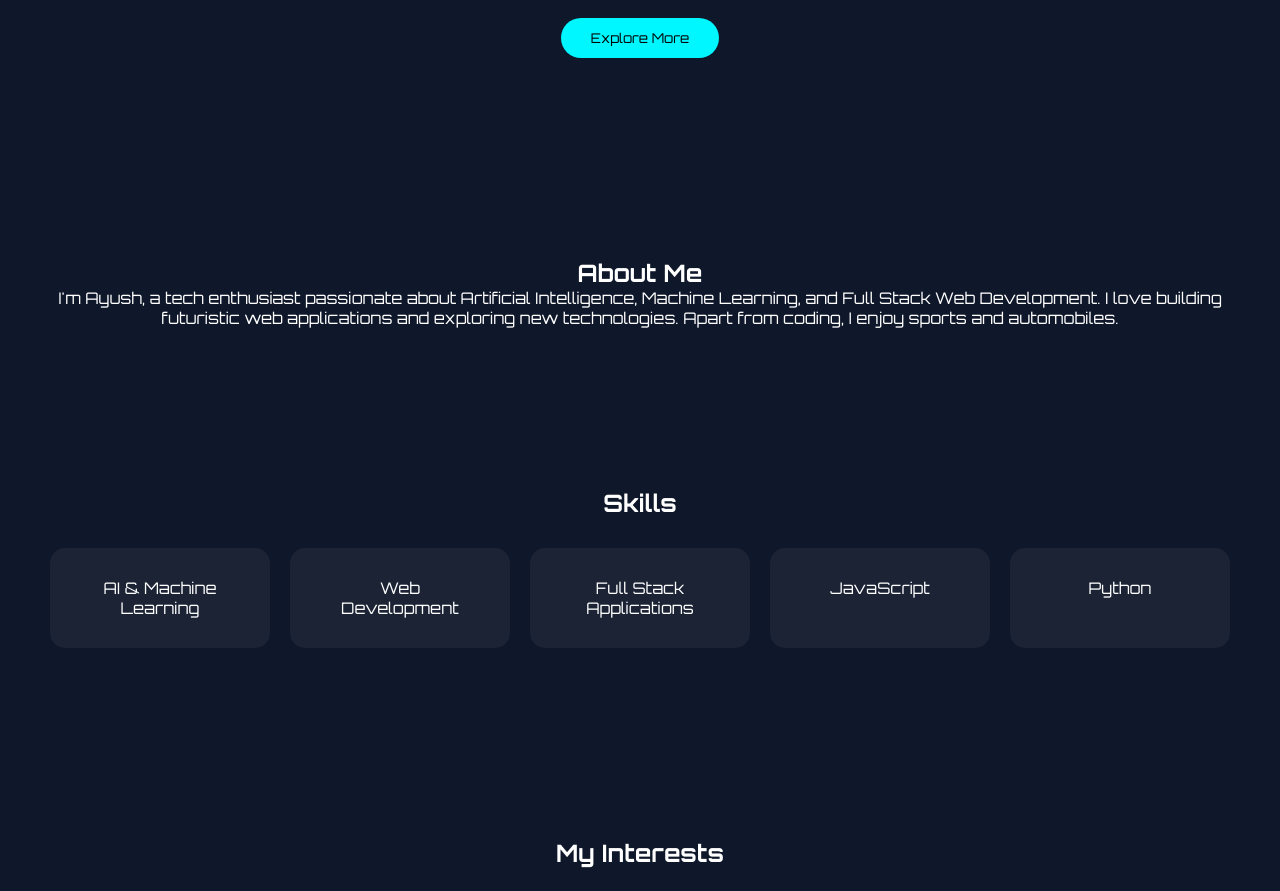
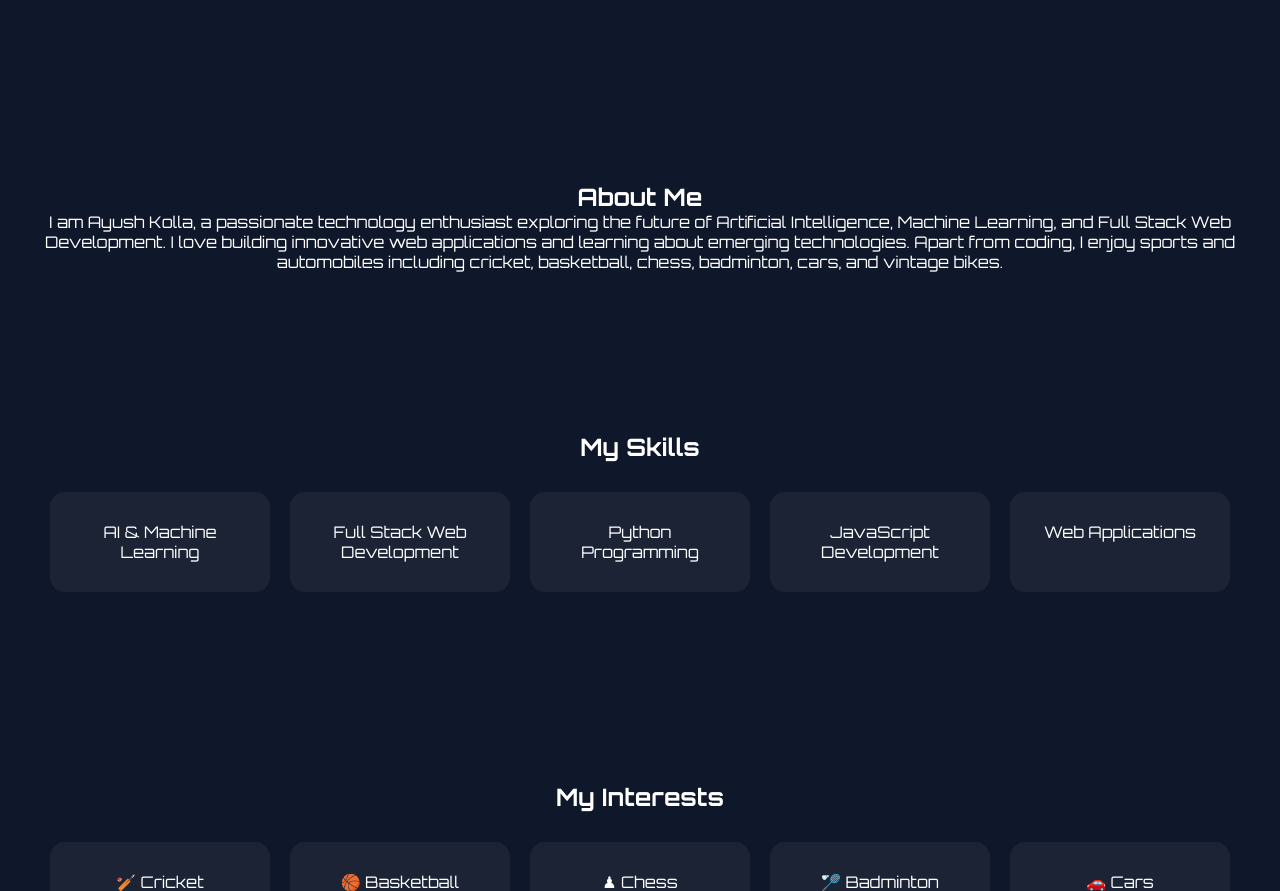
Before and after one commit to ayushkolla789-maker/myself, a plain HTML site: page index.html in a window 1280 px wide. Shown: the part 362-1253 px from the top of the page. Drawn offline with Linux system fonts and the light colour scheme.

Commit message:
Update index.html

```diff
--- a/index.html
+++ b/index.html
@@ -1,14 +1,16 @@
 <!DOCTYPE html>
 <html lang="en">
+
 <head>
+
 <meta charset="UTF-8">
 <meta name="viewport" content="width=device-width, initial-scale=1.0">
 
-<title>Ayush | Futuristic Portfolio</title>
+<title>Ayush Kolla | Futuristic Portfolio</title>
 
 <link rel="stylesheet" href="style.css">
 
-<link href="https://fonts.googleapis.com/css2?family=Orbitron:wght@400;700&display=swap" rel="stylesheet">
+<link href="https://fonts.googleapis.com/css2?family=Orbitron:wght@400;700;900&family=Poppins:wght@300;400;600&display=swap" rel="stylesheet">
 
 </head>
 
@@ -16,29 +18,30 @@
 
 <header>
 
-<h1 class="logo">AYUSH</h1>
+<h1 class="logo">AYUSH KOLLA</h1>
 
 <nav>
+
 <a href="#about">About</a>
 <a href="#skills">Skills</a>
 <a href="#interests">Interests</a>
 <a href="#contact">Contact</a>
+
 </nav>
 
 </header>
 
 <section class="hero">
 
-<h2>Hello I'm</h2>
-<h1 class="name">Ayush</h1>
+<h1 class="big-name">Ayush Kolla</h1>
 
 <h3 class="typing"></h3>
 
-<p>
-AI & ML Enthusiast | Full Stack Developer | Tech Explorer
+<p class="subtitle">
+AI & ML Enthusiast • Full Stack Developer • Tech Explorer
 </p>
 
-<button class="btn">Explore More</button>
+<button class="btn">Explore My World</button>
 
 </section>
 
@@ -47,26 +50,27 @@ AI & ML Enthusiast | Full Stack Developer | Tech Explorer
 <h2>About Me</h2>
 
 <p>
-I'm Ayush, a tech enthusiast passionate about Artificial Intelligence,
-Machine Learning, and Full Stack Web Development.
+I am Ayush Kolla, a passionate technology enthusiast exploring the future of
+Artificial Intelligence, Machine Learning, and Full Stack Web Development.
 
-I love building futuristic web applications and exploring new technologies.
-Apart from coding, I enjoy sports and automobiles.
+I love building innovative web applications and learning about emerging
+technologies. Apart from coding, I enjoy sports and automobiles including
+cricket, basketball, chess, badminton, cars, and vintage bikes.
 </p>
 
 </section>
 
 <section id="skills">
 
-<h2>Skills</h2>
+<h2>My Skills</h2>
 
 <div class="grid">
 
 <div class="card">AI & Machine Learning</div>
-<div class="card">Web Development</div>
-<div class="card">Full Stack Applications</div>
-<div class="card">JavaScript</div>
-<div class="card">Python</div>
+<div class="card">Full Stack Web Development</div>
+<div class="card">Python Programming</div>
+<div class="card">JavaScript Development</div>
+<div class="card">Web Applications</div>
 
 </div>
 
@@ -82,7 +86,7 @@ Apart from coding, I enjoy sports and automobiles.
 <div class="card">🏀 Basketball</div>
 <div class="card">♟ Chess</div>
 <div class="card">🏸 Badminton</div>
-<div class="card">🏎 Cars</div>
+<div class="card">🚗 Cars</div>
 <div class="card">🏍 Vintage Bikes</div>
 
 </div>
@@ -101,7 +105,7 @@ Apart from coding, I enjoy sports and automobiles.
 
 <footer>
 
-<p>© 2026 Ayush | Futuristic Portfolio</p>
+<p>© 2026 Ayush Kolla | Futuristic Portfolio</p>
 
 </footer>
 
```
